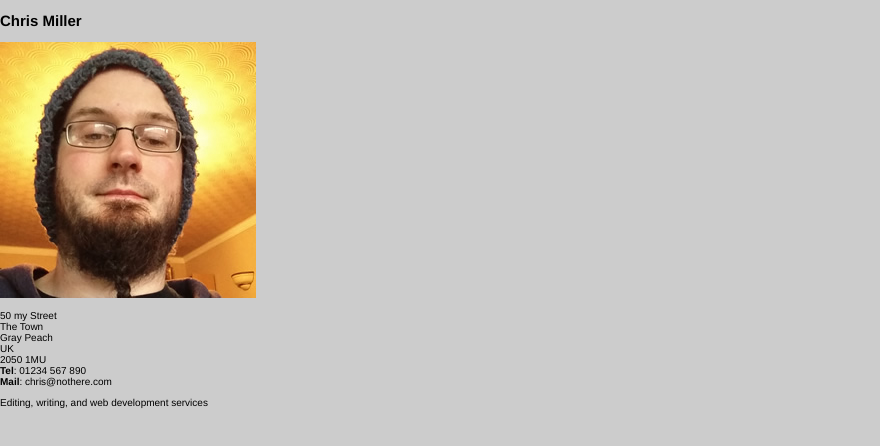
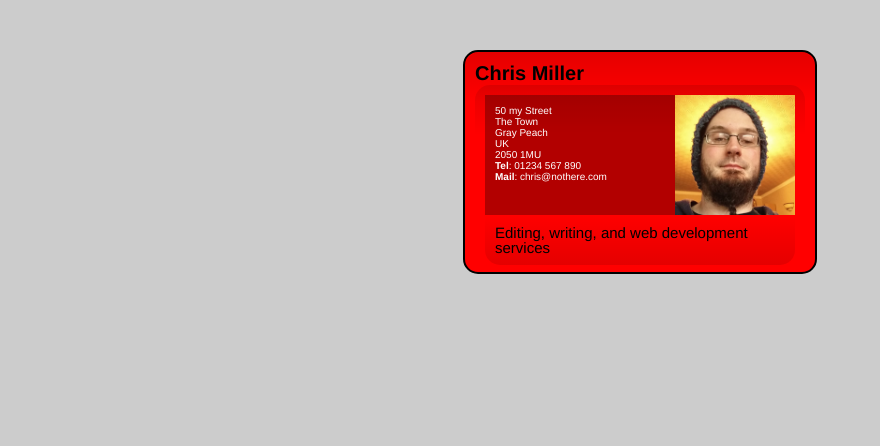
Before and after one commit to LiberoLance/mdn-css-assessment, a plain HTML site: page index.html in a window 1280 px wide. Shown: the whole page, without its empty margins (0-880 px from the left). Drawn offline with Linux system fonts and the light colour scheme.

Commit message:
Add style rules

```diff
--- a/style.css
+++ b/style.css
@@ -12,33 +12,73 @@ html {
 
 /* Selectors to be matched up with rulesets */
 
-.card article img
-.card footer
-.card header
-.card
+/* .card article img specifity: 0-0-3  */
+/* .card footer  specifity: 0-0-2  */
+/* .card header  specifity: 0-0-2  */
+/* .card  specifity: 0-0-1  */
 
 /* Rulesets to be matched up with selectors */
 
-{
+/* ruleset for .card */
+
+.card {
   width: 35em;
   height: 22em;
   margin: 5em auto;
-  background-colour: red;
+  background: red;
   border: 0.2em solid black;
   border-radius: 1.5em;
 }
 
-{
+/* rule set for .card header */
+
+.card header{
   background-image: linear-gradient(to bottom,rgba(0,0,0,0.1), rgba(0,0,0,0));
   border-radius: 1.5em 1.5em 0 0;
 }
 
-{
+/* rule set for card footer */
+
+.card footer{
   background-image: linear-gradient(to bottom,rgba(0,0,0,0), rgba(0,0,0,0.1));
   border-radius: 0 0 1.5em 1.5em;
 }
 
-{
-  max-height: 100%
+/* rule set for .card article img */
+
+.card article img{
+  max-height: 100%;
   float: right;
 }
+
+.card header,
+.card footer{
+	height: 3em;
+	padding: 1em;
+
+}
+
+h2,
+p{
+	margin: 0;
+}
+
+article{
+	height: 12em;
+	background: rgba(0,0,0, 0.3);
+}
+
+h2{
+	font-size: 2em;
+	line_height: 1.5em;
+}
+
+footer p{
+	font-size: 1.5em;
+	line-height: 1em;
+}
+
+article p{
+	padding: 1em;
+	color: white;
+}
```
